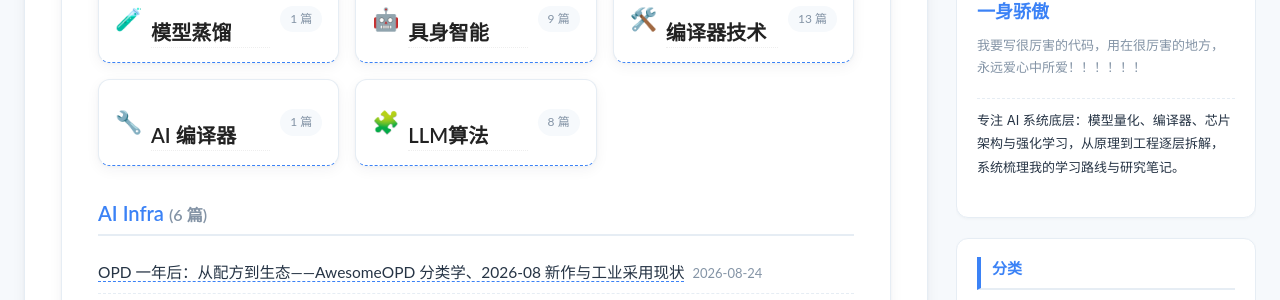
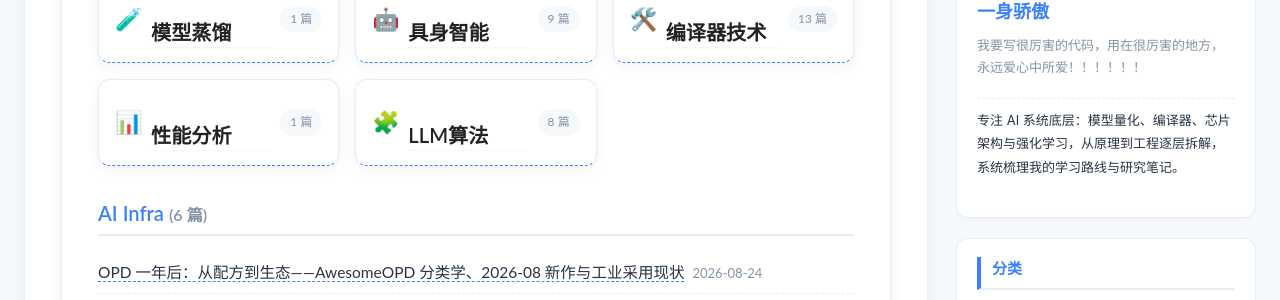
Before and after one commit to lrypcy/lrypcy.github.io, a Jekyll site: the page built from categories.md, in a window 1280 px wide and 900 px high, scrolled down 313 px. Shown: the part 152-452 px from the top of the window. Built offline with Jekyll 4.4.1, drawn with Linux system fonts in a browser that asks for light colours.

Commit message:
feat: 「AI 编译器」分类改为「性能分析」专栏

```diff
--- a/categories.md
+++ b/categories.md
@@ -18,7 +18,7 @@ title: 分类
     {% elsif category[0] == '模型蒸馏' %}{% assign icon = '🧪' %}
     {% elsif category[0] == '具身智能' %}{% assign icon = '🤖' %}
     {% elsif category[0] == '编译器技术' %}{% assign icon = '🛠️' %}
-    {% elsif category[0] == 'AI 编译器' %}{% assign icon = '🔧' %}
+    {% elsif category[0] == '性能分析' %}{% assign icon = '📊' %}
     {% elsif category[0] == 'LLM算法' %}{% assign icon = '🧩' %}
     {% endif %}
     <a class="category-card" data-cat="{{ category[0] }}" href="#{{ category[0] | url_encode }}">
--- a/index.html
+++ b/index.html
@@ -41,7 +41,7 @@ title: 首页
       {% elsif cat_name == '模型蒸馏' %}{% assign icon = '🧪' %}
       {% elsif cat_name == '具身智能' %}{% assign icon = '🤖' %}
       {% elsif cat_name == '编译器技术' %}{% assign icon = '🛠️' %}
-      {% elsif cat_name == 'AI 编译器' %}{% assign icon = '🔧' %}
+      {% elsif cat_name == '性能分析' %}{% assign icon = '📊' %}
       {% elsif cat_name == 'LLM算法' %}{% assign icon = '🧩' %}
       {% endif %}
       <a class="category-card" href="/categories/#{{ cat_name | url_encode }}">
```
Also changed, not shown: _posts/2026-08-26-nv-gpu-profiling-toolkit.md (+1 -1 lines).
